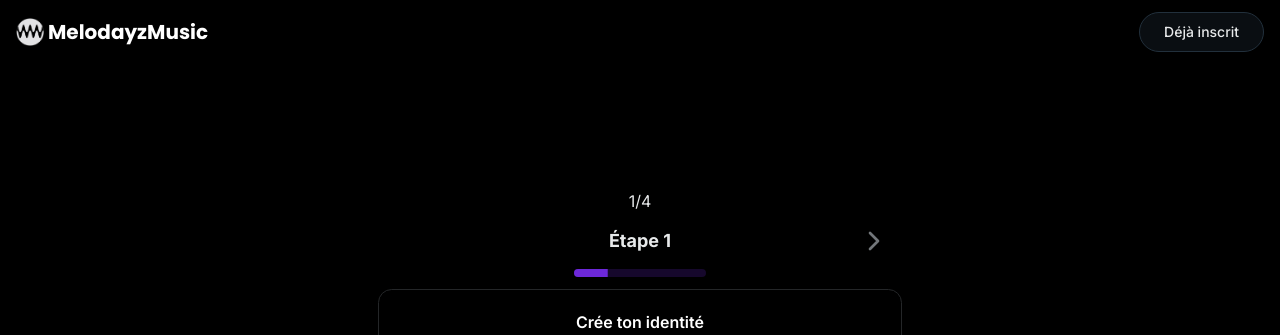
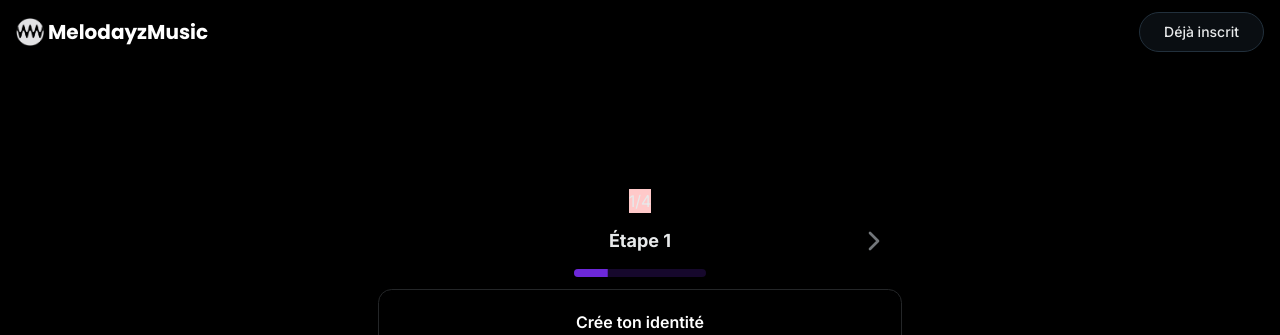
Before and after one commit to bossnare/melodayzmusic, a Next.js app in the folder apps/client/: page /auth/register/step in a window 1280 px wide. Shown: the top 335 px of the page. Built offline with nearby package versions, Linux system fonts and the light colour scheme.

Commit message:
Update StepNavigation.tsx

```diff
--- a/apps/client/src/components/auth/StepNavigation.tsx
+++ b/apps/client/src/components/auth/StepNavigation.tsx
@@ -13,8 +13,8 @@ export const StepNavigation = ({
   const totalSteps = 4;
 
   return (
-    <nav className="flex flex-col items-center justify-center pb-2">
-      <span>
+    <nav className="flex gap-0 flex-col items-center justify-center pb-2">
+      <span className="bg-red-200">
         {step}/{totalSteps}
       </span>
       {/* step navigation */}
```
